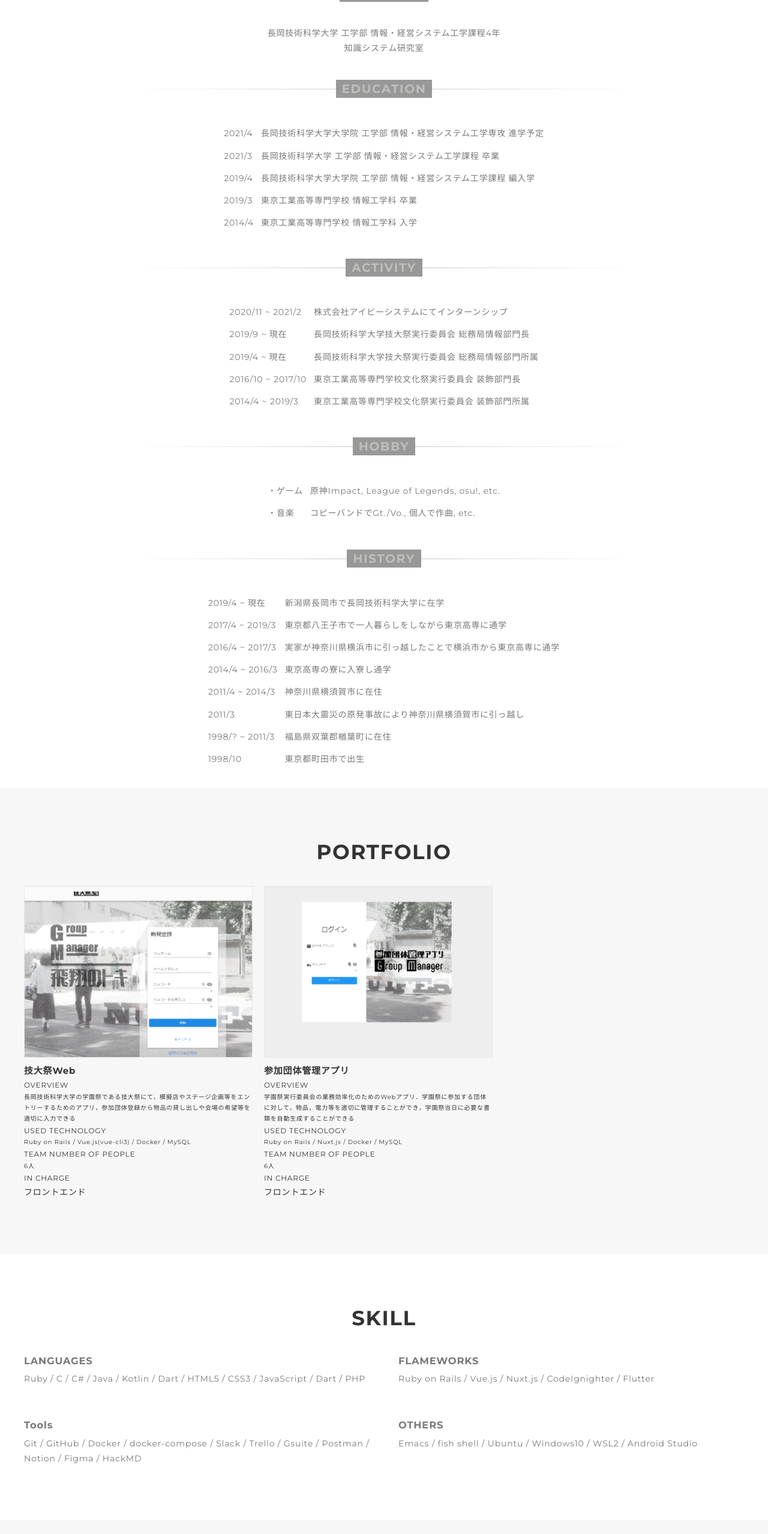
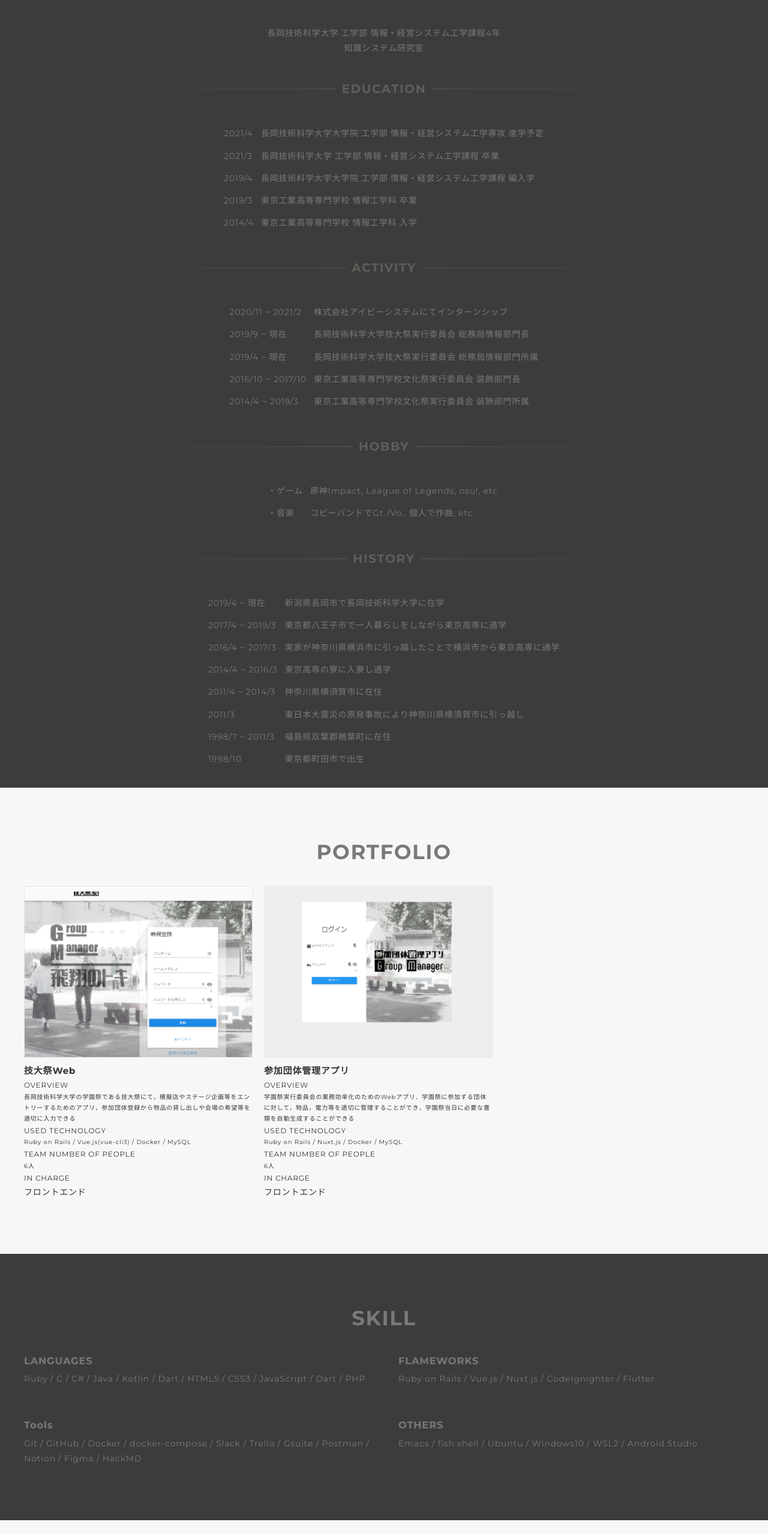
Before and after one commit to mashita1023/mashita1023.github.io, a plain HTML site: page index.html in a window 1280 px wide. Shown: the part 240-2797 px from the top of the page at 60% size. Drawn offline with nearby package versions, Linux system fonts and the light colour scheme.

Commit message:
fix background-color

```diff
--- a/css/style.css
+++ b/css/style.css
@@ -74,7 +74,7 @@ td {
   margin-bottom: 40px;
   text-align: center;
   letter-spacing: 0.05em;
-  color: #333;
+  color: #797979;
 }
 
 .lead {
@@ -204,7 +204,7 @@ td {
   padding: 0 0.5em;
   line-height: 1.5em;
   color: #818078;
-  background-color: #333;
+  background-color: #3c3c3c;
 }
 
 /*--------------------------------
@@ -427,6 +427,11 @@ td {
     padding: 0 20px;
   }
 
+  .black-inner {
+    padding: 0 20px;
+    background-color: #3c3c3c;
+  }
+
   /* ヘッダー */
   .header .inner {
     padding: 15px;
--- a/index.html
+++ b/index.html
@@ -55,7 +55,7 @@
 
       <main class="content">
         <!-- main-visual -->
-        <div class="main-visual">
+        <div class="main-visual" style="background-color: #3c3c3c;">
           <div class="main-visual-inner">
             <p class="main-visual-title">TOSHICHIKA MASHIMO</p>
             <div>
@@ -254,7 +254,7 @@
         <!-- /works -->
 
         <!-- skill -->
-        <section class="skill section" id="skill">
+        <section class="skill section" id="skill" style="background-color: #3c3c3c;">
           <div class="inner">
             <h2 class="title">SKILL</h2>
             <div class="skill-list">
@@ -316,7 +316,7 @@
       </section>
       <!-- /about -->
         <!-- contact -->
-        <section class="contact section" id="contact">
+        <section class="contact section" id="contact"  style="background-color: #3c3c3c;">
           <div class="inner">
             <h2 class="title">CONTACT</h2>
             <div class="contact-list">
```
